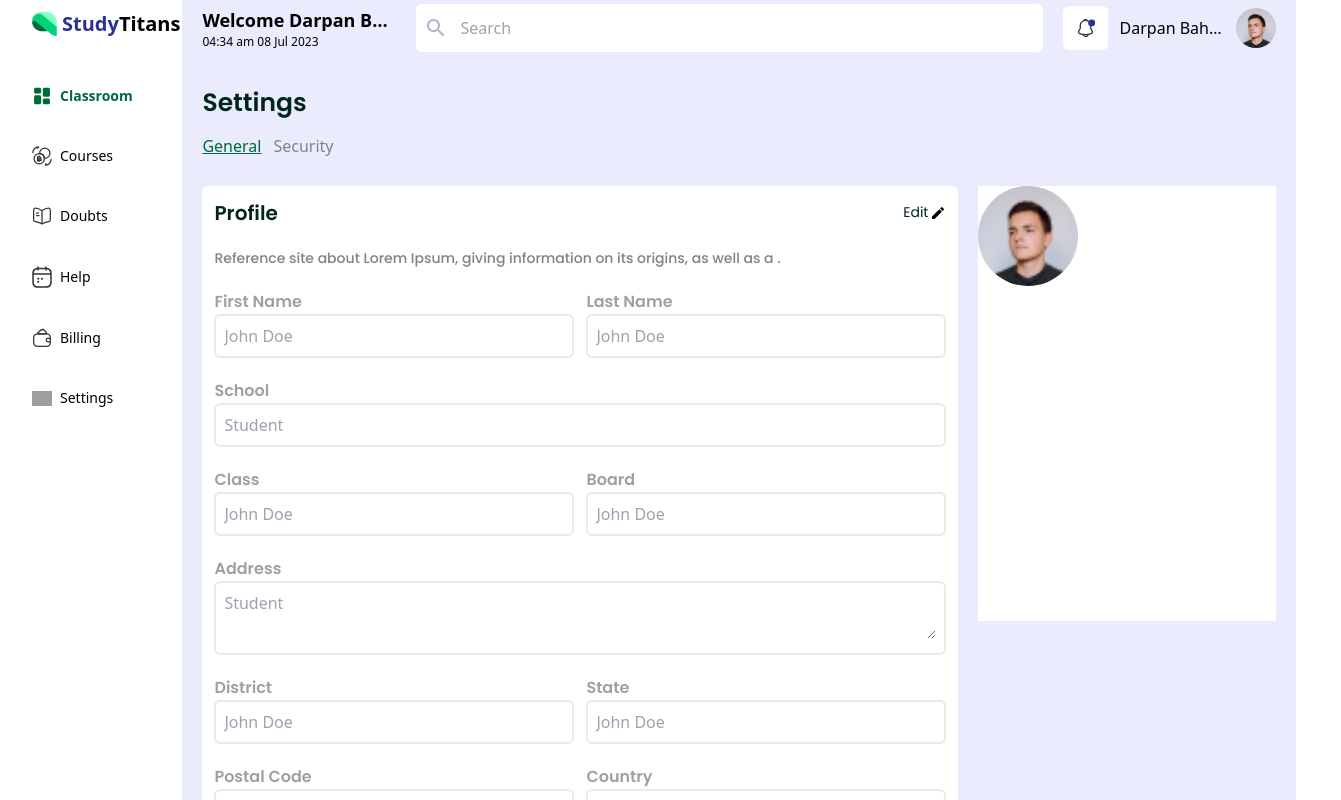
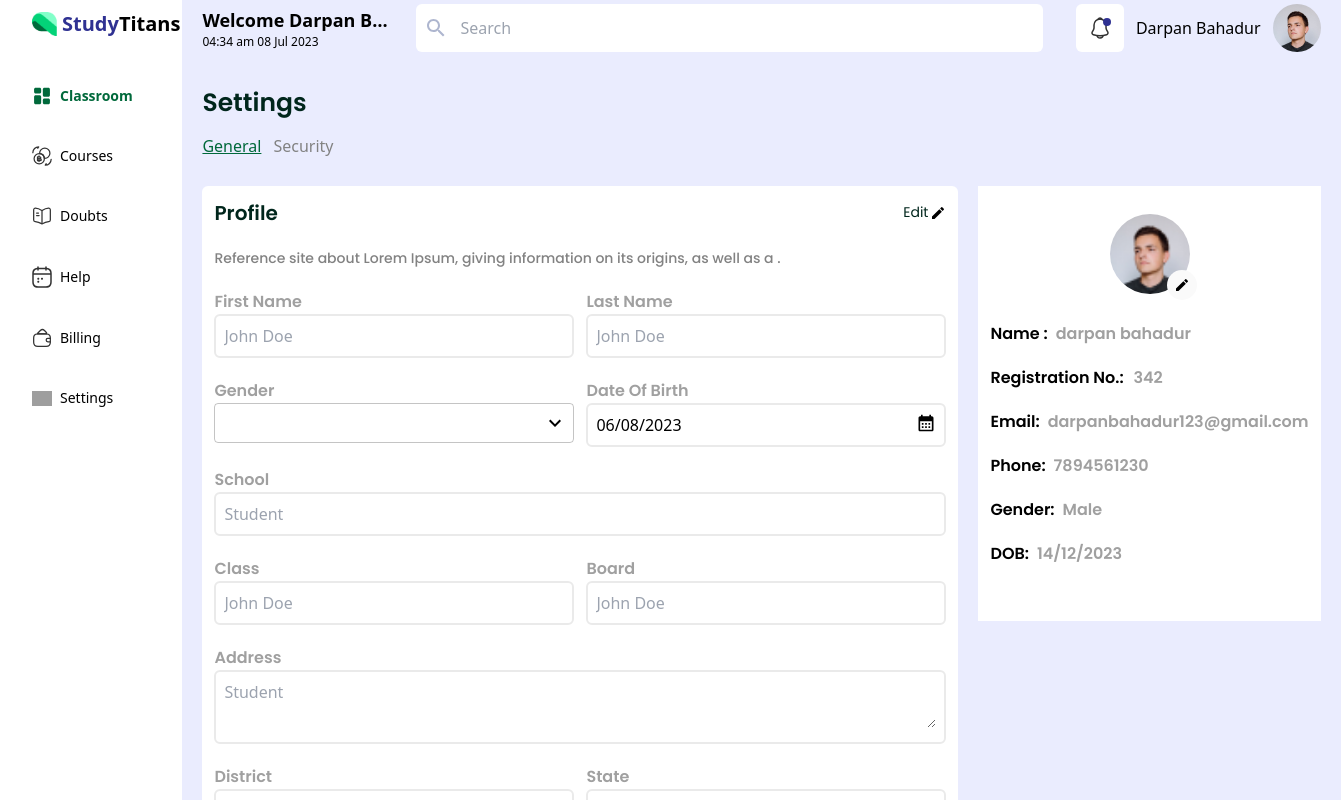
Before and after one commit to BigBrain-01/Frontend, a Next.js app: page /profile in a window 1280 px wide. Shown: the top 800 px of the page, 1341 px wide, since content can reach past the window. Built offline with nearby package versions, Linux system fonts and the light colour scheme; grey boxes are pictures that could not be loaded.

Commit message:
ayush commits profile

```diff
--- a/package.json
+++ b/package.json
@@ -14,9 +14,11 @@
     "@mui/icons-material": "^5.13.7",
     "@mui/material": "^5.14.1",
     "@mui/styled-engine-sc": "^5.12.0",
+    "@mui/x-date-pickers": "^6.11.0",
     "autoprefixer": "10.4.14",
     "axios": "^1.4.0",
     "bcryptjs": "^2.4.3",
+    "dayjs": "^1.11.9",
     "eslint": "8.44.0",
     "moment": "^2.29.4",
     "mongoose": "^7.3.2",
@@ -25,10 +27,8 @@
     "postcss": "8.4.24",
     "react": "^18.2.0",
     "react-dom": "^18.2.0",
-
+    "react-moment": "^1.1.3",
     "styled-components": "^5.3.11",
-    "react-moment": "^1.1.3",
-
     "tailwindcss": "3.3.2",
     "validator": "^13.9.0"
   },
--- a/src/app/profile/page.jsx
+++ b/src/app/profile/page.jsx
@@ -4,16 +4,32 @@ import Sidebar from '@/components/Sidebar/Sidebar'
 import SearchIcon from "@mui/icons-material/Search";
 import Image from "next/image";
 import EditIcon from '@mui/icons-material/Edit';
-import { Button } from '@mui/material';
+import { Button, Select } from '@mui/material';
 import moment from "moment";
+import MenuItem from '@mui/material/MenuItem';
+import { KeyboardArrowDown } from '@mui/icons-material';
+import CalendarMonthIcon from '@mui/icons-material/CalendarMonth';
+import dayjs from 'dayjs';
+import { DemoContainer, DemoItem } from '@mui/x-date-pickers/internals/demo';
+import { AdapterDayjs } from '@mui/x-date-pickers/AdapterDayjs';
+import { LocalizationProvider } from '@mui/x-date-pickers/LocalizationProvider';
+import { DateCalendar } from '@mui/x-date-pickers/DateCalendar';
+
 
 const page = () => {
     const [general, setGeneral] = useState(true)
     const [security, setSecurity] = useState(false);
+    const [item, setItem] = useState('')
+    const [opencalendar, setOpenCalendar] = useState(false)
+    const [value, setValue] = useState(dayjs('2022-04-17'))
+
+    const handleChange = (event) => {
+        setItem(event.target.value);
+    };
     return (
-        <div className='flex'>
+        <div className='flex '>
             <Sidebar />
-            <div className='bg-[#EAECFE] flex flex-col w-full px-5 gap-7'>
+            <div className='bg-[#EAECFE] flex flex-col w-full px-5 gap-7 h-full'>
                 <div className="flex  py-5 gap-5 bg-[#EAECFE]  items-center justify-between w-full h-14">
                     <div className="flex gap-5 items-center">
                         <div className="flex flex-col text-xs">
@@ -51,8 +67,8 @@ const page = () => {
                 </div>
                 <div>
                     {general &&
-                        <div className='flex w-full gap-5 max-h'>
-                            <div className='bg-[#FFF] p-3 rounded-md flex flex-col gap-5 h-[960px]'>
+                        <div className='flex w-full gap-5'>
+                            <div className='bg-[#FFF] p-3 rounded-md flex flex-col gap-5'>
                                 <div className='flex justify-between items-center'>
                                     <span className='text-[#00261C] text-[20px] font-poppins font-semibold leading-normal'>Profile</span>
                                     <div className='flex gap-[2px] items-center'>
@@ -72,6 +88,36 @@ const page = () => {
                                         <span className='text-[#A0A0A0] font-semibold font-poppins leading-normal'>Last Name</span>
                                         <div className='border-[#EAEAEA] w-[360px] border-[2px] rounded-md p-2'>
                                             <input type="text" placeholder='John Doe' style={{ border: 'none', outline: "none" }} className='w-full' />
+                                        </div>
+                                    </div>
+                                </div>
+                                <div className='flex gap-3'>
+                                    <div>
+                                        <span className='text-[#A0A0A0] font-semibold font-poppins leading-normal'>Gender</span>
+                                        <div className='w-[360px] rounded-md'>
+                                            <Select onChange={handleChange} value={item} size='small' sx={{ width: '100%', '.MuiSvgIcon-root ': { fill: "black !important" }, color: 'black', border: 'none', outline: 'none' }} IconComponent={KeyboardArrowDown} >
+                                                <MenuItem value={'HELLO'}>Male</MenuItem>
+                                                <MenuItem value={'hEY'}>Female</MenuItem>
+                                                <MenuItem value={'HII'}>I do not prefer to tell</MenuItem>
+                                            </Select>
+                                        </div>
+                                    </div>
+                                    <div>
+                                        <span className='text-[#A0A0A0] font-semibold font-poppins leading-normal'>Date Of Birth</span>
+                                        <div className='border-[#EAEAEA] w-[360px] border-[2px] rounded-md p-2 flex justify-between relative' onClick={() => setOpenCalendar(!opencalendar)}>
+                                            <span>06/08/2023</span>
+                                            <CalendarMonthIcon color='gray' sx={{ width: '20px', height: '20px', cursor: 'pointer' }} />
+                                            <div className='z-20 absolute bg-[#FFF] top-14'>
+                                                {opencalendar &&
+                                                    <LocalizationProvider dateAdapter={AdapterDayjs}>
+                                                        <DemoContainer components={['DateCalendar', 'DateCalendar']}>
+                                                            <DemoItem>
+                                                                <DateCalendar value={value} onChange={(newValue) => setValue(newValue)} />
+                                                            </DemoItem>
+                                                        </DemoContainer>
+                                                    </LocalizationProvider>
+                                                }
+                                            </div>
                                         </div>
                                     </div>
                                 </div>
@@ -153,12 +199,39 @@ const page = () => {
                                     <Button variant='contained' type='none' sx={{ textTransform: 'capitalize', padding: "9px 35px", fontSize: '16px' }}>Update</Button>
                                 </div>
                             </div>
-                            <div className='w-[298px] h-[435px]  bg-[#FFF]'>
-                                <div>
-                                    <Image src='/profile.png' width={'100'} height={'100'} className='rounded-[50%]' />
-
+                            <div className='  bg-[#FFF] h-[435px]'>
+                                <div className='flex flex-col justify-center px-3 py-7 gap-7'>
+                                    <div className='relative flex justify-center'>
+                                        <Image src='/profile.png' width={'80'} height={'80'} className='rounded-[50%]' />
+                                        <span className='w-[30px] h-[30px] bg-[#FAFAFA] rounded-full absolute top-14 right-[7rem] flex justify-center items-center cursor-pointer'><EditIcon sx={{ width: '16px', height: '16px' }} /></span>
+                                    </div>
+                                    <div className='flex flex-col gap-5'>
+                                        <div className='flex gap-2'>
+                                            <span className='text-[16px] text-[#000] font-semibold font-poppins leading-[24px]'>Name :</span>
+                                            <span className='text-[16px] text-[#A0A0A0] font-semibold font-poppins leading-[24px] text-right'>darpan bahadur</span>
+                                        </div>
+                                        <div className='flex gap-2'>
+                                            <span className='text-[16px] text-[#000] font-semibold font-poppins leading-[24px] w-[135px]'>Registration No.:</span>
+                                            <span className='text-[16px] text-[#A0A0A0] font-semibold font-poppins leading-[24px]'>342</span>
+                                        </div>
+                                        <div className='flex gap-2'>
+                                            <span className='text-[16px] text-[#000] font-semibold font-poppins leading-[24px] '>Email:</span>
+                                            <span className='text-[16px] text-[#A0A0A0] font-semibold font-poppins leading-[24px]'>darpanbahadur123@gmail.com</span>
+                                        </div>
+                                        <div className='flex gap-2'>
+                                            <span className='text-[16px] text-[#000] font-semibold font-poppins leading-[24px] '>Phone:</span>
+                                            <span className='text-[16px] text-[#A0A0A0] font-semibold font-poppins leading-[24px]'>7894561230</span>
+                                        </div>
+                                        <div className='flex gap-2'>
+                                            <span className='text-[16px] text-[#000] font-semibold font-poppins leading-[24px] '>Gender:</span>
+                                            <span className='text-[16px] text-[#A0A0A0] font-semibold font-poppins leading-[24px]'>Male</span>
+                                        </div>
+                                        <div className='flex gap-2'>
+                                            <span className='text-[16px] text-[#000] font-semibold font-poppins leading-[24px] '>DOB:</span>
+                                            <span className='text-[16px] text-[#A0A0A0] font-semibold font-poppins leading-[24px]'>14/12/2023</span>
+                                        </div>
+                                    </div>
                                 </div>
-
                             </div>
                         </div>
                     }
```
Also changed, not shown: 1 other file (tests, documents, lock files or other folders).
